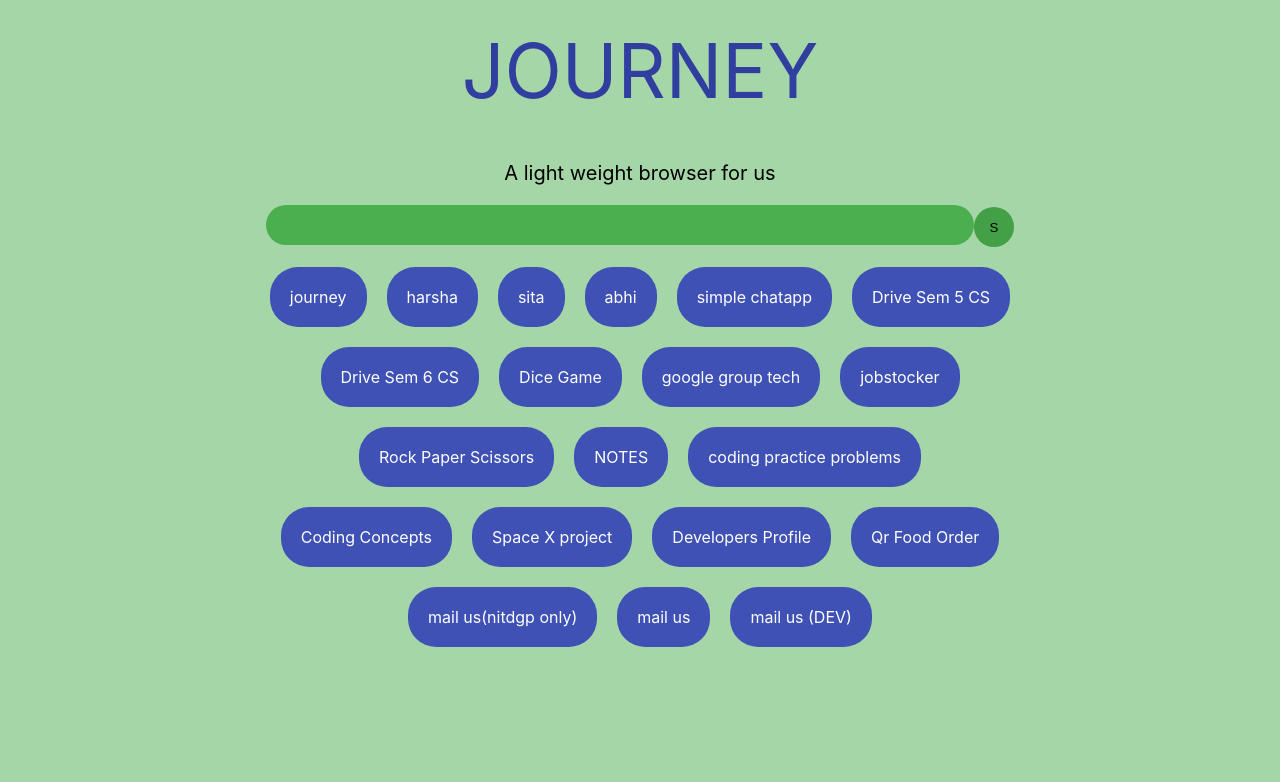
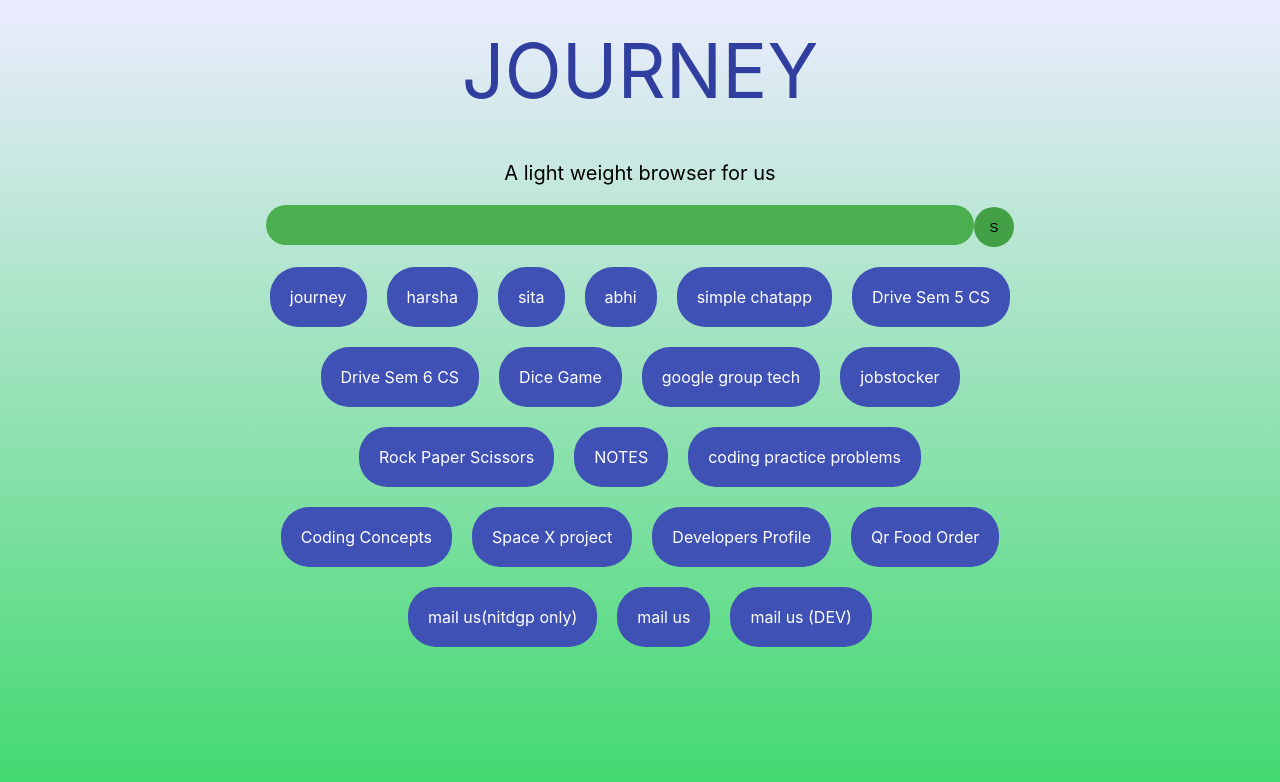
Before and after one commit to JOURNEY-CP/j-web, a React (Create React App) app: page / in a window 1280 px wide. Shown: the top 782 px of the page. Built offline with nearby package versions, Linux system fonts and the light colour scheme.

Commit message:
Added background and animations

```diff
--- a/public/index.html
+++ b/public/index.html
@@ -26,7 +26,7 @@
     -->
     <title>Journey Browser</title>
   </head>
-  <body>
+  <body style="background-color: #3fd96d; overflow-x: hidden;">
     <noscript>You need to enable JavaScript to run this app.</noscript>
     <div id="root"></div>
     <!--
--- a/src/style.css
+++ b/src/style.css
@@ -1,9 +1,18 @@
 .app-main {
     text-align: center;
-    background-color: #a5d6a7;
-    height: 100vh;
+    background-image: linear-gradient( #ececff,#3fd96d);
+    min-height: 100vh;
     width: 100vw;
+    animation: app-main-animation 1s 1;
 }
+@keyframes app-main-animation {
+    from {
+        transform: translateY(-100%);
+    }
+    to {
+        transform: translateY(0);
+    }
+  }
 .app-main-content{
     height: calc(100vh - 100px);
     display: flex;
```
